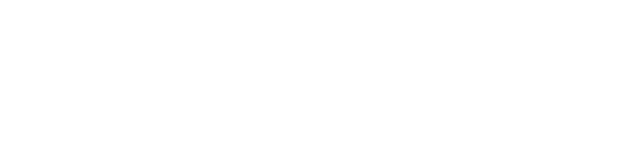
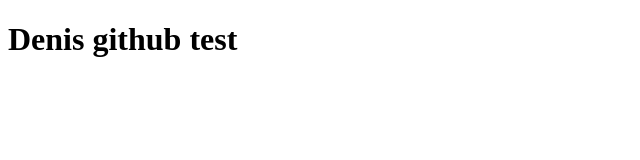
Before and after one commit to KRAdev/denis-test, a plain HTML site: page index.html in a window 1280 px wide. Shown: the whole page, without its empty margins (0-640 px from the left). Drawn offline with Linux system fonts and the light colour scheme.

Commit message:
Update index.html

```diff
--- a/index.html
+++ b/index.html
@@ -7,6 +7,6 @@
     <title>Git test</title>
 </head>
 <body>
-
+    <h1>Denis github test</h1>
 </body>
 </html>
```
